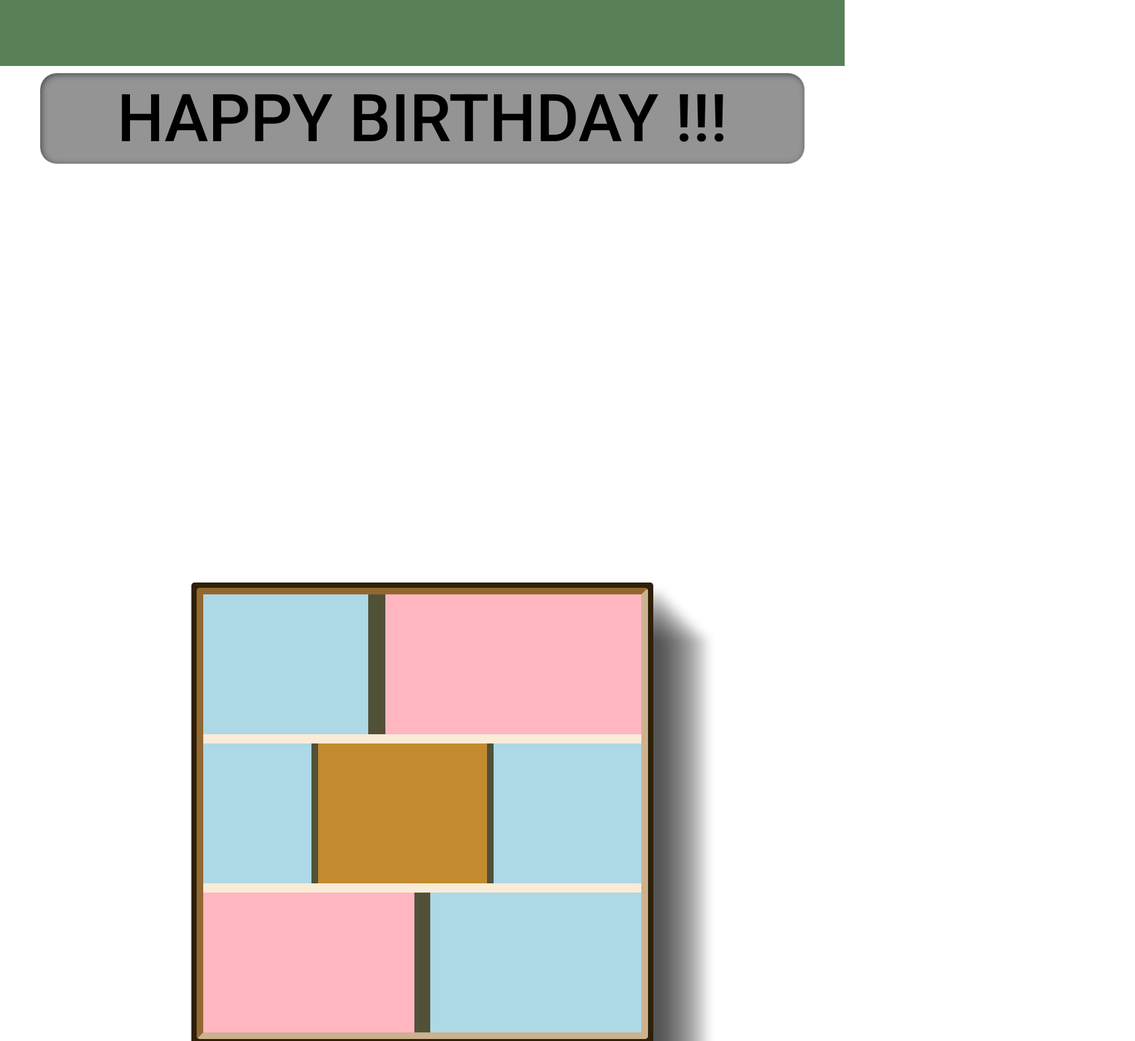
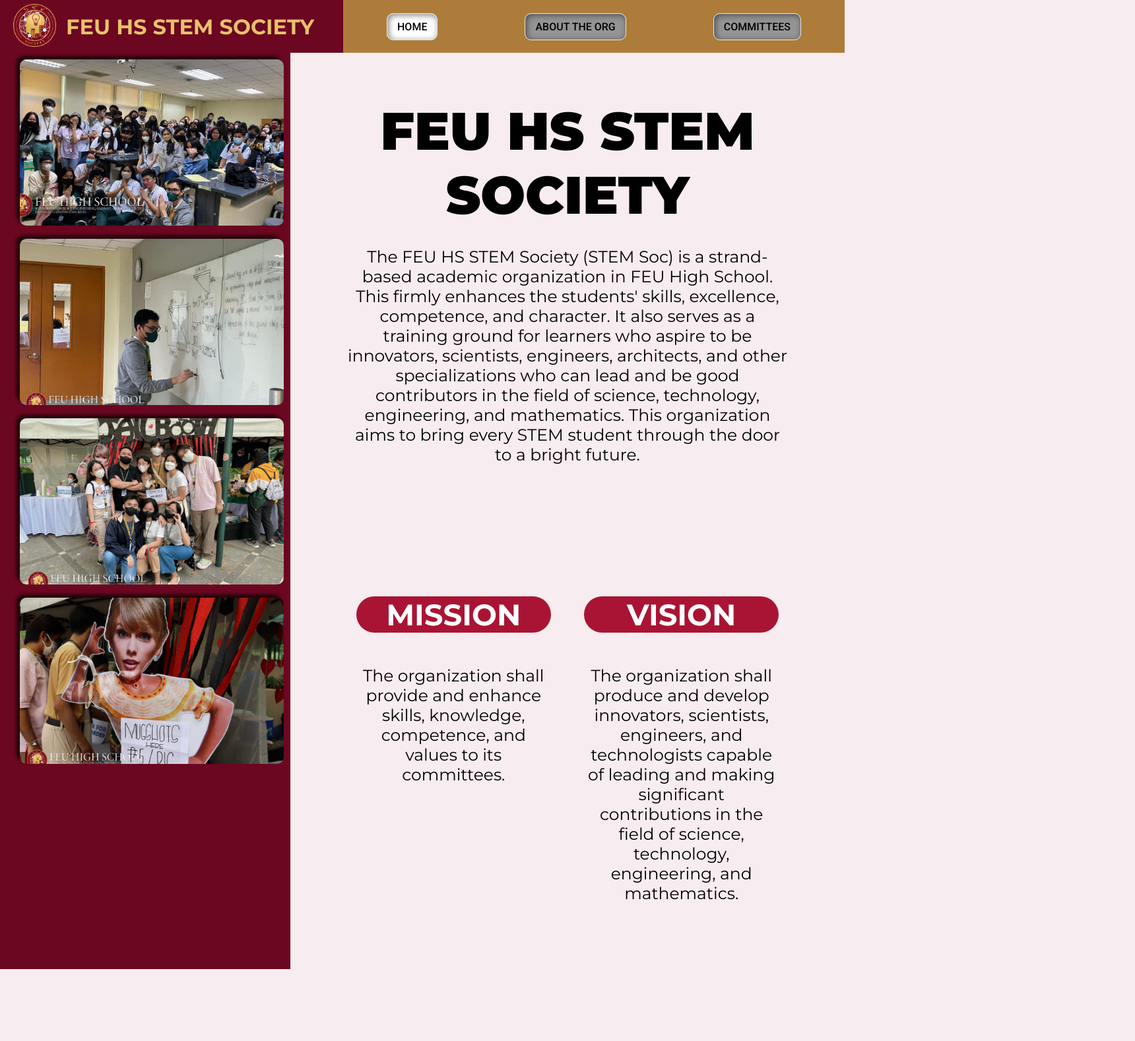
Before and after one commit to aarndv/stem-society, a plain HTML site: page homepage.html in a window 1280 px wide. Shown: the top 1578 px of the page at 66% size, 1720 px wide, since content can reach past the window. After the commit the page ends 1469 px from the top, so only its background shows below. Drawn offline with Linux system fonts and the light colour scheme; a web font is replaced by a local one.

Commit message:
Added new files

```diff
--- /dev/null
+++ b/css/header.css
@@ -0,0 +1,75 @@
+.header {
+  height: 5rem;
+  background-color: rgb(107,7,32);
+  display: flex;
+  justify-content: space-between;
+  position: fixed;
+  top: 0rem;
+  right: 0rem;
+  left: 0rem;
+  z-index: 100;
+}
+
+.left-side {
+  flex: 1;
+  min-width:31.25rem;
+  display: flex;
+  justify-content: left;
+  align-items: center;
+  padding-left: 1.25rem;
+}
+
+.logo {
+  width: 4.0625rem;
+  margin-right: 0.9375rem;
+}
+
+.right-side {
+  background-color: rgb(173,124,58);
+  width: 50rem;
+  display: flex;
+  justify-content: space-around;
+  align-items: center;
+}
+
+.org-name {
+  font-family: Montserrat;
+  color: rgb(231,193,110);
+  font-weight: bold;
+  font-size: 2rem;
+}
+
+.home-button, .ato-button, .achievements-button, .committees-button {
+  font-family: Roboto, Montserrat;
+  font-weight: 500;
+  cursor: pointer;
+  background-color: rgb(148,148,148);
+  color: rgb(0, 0, 0);
+  padding-left: 0.9375rem;
+  padding-right: 0.9375rem;
+  padding-top: 0.625rem;
+  padding-bottom: 0.625rem;
+  border-width: 0.0625rem;
+  border-radius: 0.625rem;
+  border-style: solid;
+  border-color: rgb(235,232,229);
+  box-shadow: inset 0.125rem 0.125rem 0.625rem rgba(0, 0, 0, 0.5);
+  transition: all 0.15s;
+}
+
+.home-button {
+  background-color: white;
+}
+
+.ato-button:hover {
+  background-color: white;
+}
+
+
+.achievements-button:hover {
+  background-color: white;
+}
+
+.committees-button:hover {
+  background-color: white;
+}
--- /dev/null
+++ b/css/homepage.css
@@ -0,0 +1,77 @@
+body {
+  height: 7rem;
+  padding-top: 6.25rem;
+  margin: 0;
+  background-color: rgba(202,134,151, 0.15);
+}
+
+.overall {
+  display: flex;
+  flex-direction: row;
+  margin-top: -1.25rem;
+}
+
+.home-button {
+  background-color: white;
+}
+
+.contents {
+  margin-top: 3.125rem;
+}
+
+.brief-introduction-container, .mission-and-vision-container {
+  margin: 1.25rem;
+}
+
+.title {
+  font-family: Montserrat;
+  font-size: 5rem;
+  text-align: center;
+  font-weight: 900;
+  margin-bottom: 1.875rem;
+}
+
+.brief-introduction-container {
+  font-family: Montserrat;
+  font-size: 1.5625rem;
+  text-align: center;
+}
+
+.brief-introduction-row {
+  display: grid;
+  grid-template-columns: 1fr 10fr 1fr;
+}
+
+.mission-and-vision-container {
+  font-family: Montserrat;
+  margin-top: 12.5rem;
+  display: grid;
+  grid-template-columns: 1fr 10fr 10fr 1fr;
+  vertical-align: top;
+  column-gap: 3.125rem;
+}
+
+.mv-text1, .mv-text2 {
+  font-family: Montserrat;
+  font-weight: 400;
+  font-size: 25px;
+  text-align: center;
+  height: 27.5rem;
+}
+
+.mv-title1, .mv-title2 {
+  color: white;
+  font-size: 2.8125rem;
+  font-weight: bold;
+  text-align: center;
+  margin-bottom: 3.125rem;
+  border-radius: 2.5rem;
+}
+
+.mv-title1 {
+  background-color: rgb(170,20,52);
+}
+
+.mv-title2 {
+  background-color: rgb(170,20,52)
+}
--- /dev/null
+++ b/css/sidebar.css
@@ -0,0 +1,77 @@
+.sidebar {
+  padding-top: 10px;
+  padding-right: 10px;
+  display: flex;
+  flex-direction: column;
+  justify-content: left;
+  align-items: center;
+  background-color: rgb(107,7,32);
+}
+
+.home-container {
+  margin-bottom: 1rem;
+  min-height: 14.375rem;
+  position: relative;
+}
+
+.home-container .home-pop-up1 {
+  position: absolute;
+  width: 75rem;
+  left: 6.25rem;
+  margin-left: 31.25rem;
+  pointer-events: none;
+  opacity: 0;
+  transition: all 0.15s;
+  border-radius: 3.125rem;
+  border-width: 0.625rem;
+  border-color: rgb(107,7,32);
+  border-style: solid;
+}
+
+.home-container:hover .home-pop-up1 {
+  opacity: 1;
+}
+
+.home-container .home-pop-up1 {
+  left: 0px;
+  top: 0px;
+  position: absolute;
+  z-index: 50;
+}
+
+.home-container .home-pop-up2 {
+  position: absolute;
+  width: 75rem;
+  left: 6.25rem;
+  margin-left: 31.25rem;
+  pointer-events: none;
+  opacity: 0;
+  transition: all 0.15s;
+  border-radius: 3.125rem;
+  border-width: 0.625rem;
+  border-color: rgb(107,7,32);
+  border-style: solid;
+}
+
+.home-container:hover .home-pop-up2 {
+  opacity: 1;
+}
+
+.home-container .home-pop-up2 {
+  left: 0px;
+  top: 0px;
+  position: absolute;
+  z-index: 50;
+}
+
+.home-picture1, .home-picture2, .home-picture3, .home-picture4 {
+  margin-left: 1.875rem;
+  width: 25rem;
+  height: 15.75rem;
+  object-fit: cover;
+  object-position: center;
+  border-radius: 0.625rem;
+  cursor: pointer;
+  z-index: 5;
+  box-shadow: -5px -5px 5px rgba(0, 0, 0, 0.7);
+}
--- a/homepage.html
+++ b/homepage.html
@@ -1,53 +1,87 @@
 <!DOCTYPE html>
 <html>
   <head>
-    <title>Happy Birthday !!!</title>
-
+    <title>FEU HS Stem Society</title>
+    <link rel="stylesheet" href="css/homepage.css">
+    <link rel="stylesheet" href="css/general.css">
+    <link rel="stylesheet" href="css/sidebar.css">
+    <link rel="stylesheet" href="css/header.css">
     <link rel="preconnect" href="https://fonts.googleapis.com">
     <link rel="preconnect" href="https://fonts.gstatic.com" crossorigin>
-    <link href="https://fonts.googleapis.com/css2?family=Bacasime+Antique&family=Indie+Flower&family=Roboto:ital,wght@0,100;0,300;0,400;0,500;0,700;0,900;1,100;1,300;1,400;1,500;1,700;1,900&family=Satisfy&display=swap" rel="stylesheet">
-
-    <link rel="stylesheet" href="styles1/general.css">
-    <link rel="stylesheet" href="styles1/header.css">
-    <link rel="stylesheet" href="styles1/home.css">
-    <link rel="stylesheet" href="styles1/box.css">
+    <link href="https://fonts.googleapis.com/css2?family=Montserrat:wght@400;500;600;700;900&family=Roboto:wght@400;500;700;900&display=swap" rel="stylesheet">
+    <link rel="icon" href="logos/logo.png" type="image/icon type">
   </head>
   <body>
 
+    <div class="header">
+      <div class="left-side">
 
-    <div class="header">
-      <div class="left-header"></div>
-      <div class="middle-header"></div>
-      <div class="right-header"></div>
+        <div class="logo-container">
+          <img class="logo" src="logos/logo.png">
+        </div>
+        <div class="org-name">
+          FEU HS STEM SOCIETY
+        </div>
+      </div>
+      <div class="right-side">
+        <a class="home-button">HOME</a>
+        <a class="ato-button">ABOUT THE ORG</a>
+        <a class="committees-button">COMMITTEES</a>
+      </div>
     </div>
+    <div class="overall">
+      <div class="sidebar">
+        <div class="overlay"></div>
+        <div class="home-container">
+          <img class="home-pop-up1" src="home copy.jpg">
+          <img class="home-picture1" src="home.jpg">
+        </div>
+        <div class="home-container">
+          <img class="home-pop-up2" src="tutor copy.jpg">
+          <img class="home-picture2" src="tutor.jpg">
 
-    <div class="greetings-container">
-      <div class="greetings">HAPPY BIRTHDAY !!!</div>
-    </div>
+        </div>
+        <div class="home-container">
+          <img class="home-picture3" src="booth.jpg">
+        </div>
+        <div class="home-container">
+          <img class="home-picture4" src="ts.jpg">
+        </div>
+      </div>
 
-    <div class="body">
-      <div class="box-container">
-        <div class="box">
-          <div class="box-top-row">
-            <div class="chocolates-container"></div>
-            <div class="flower-container"></div>
+      <div class="contents">
+        <div class="brief-introduction-container">
+          <div class="title">FEU HS STEM SOCIETY</div>
+          <div class="brief-introduction-row">
+            <div></div>
+            <div class="brief-introduction">
+              The FEU HS STEM Society (STEM Soc) is a strand-based academic organization in FEU High School. This firmly enhances the students' skills, excellence, competence, and character. It also serves as a training ground for learners who aspire to be innovators, scientists, engineers, architects, and other specializations who can lead and be good contributors in the field of science, technology, engineering, and mathematics. This organization aims to bring every STEM student through the door to a bright future.
+            </div>
+            <div></div>
           </div>
-          <div class="box-middle-row">
-            <div class="confetti-container"></div>
-            <div class="letter-container"></div>
-            <div class="poetry-container"></div>
+        </div>
+        <div class="mission-and-vision-container">
+          <div></div>
+          <div class="mission-container">
+            <div class="mv-title1">MISSION</div>
+            <div class="mv-text1">
+              The organization shall provide and enhance skills, knowledge,  competence, and values to its committees.
+            </div>
           </div>
-          <div class="box-bottom-row">
-            <div class="pictures-container"></div>
-            <div class="game-container"></div>
+          <div class="vision-container">
+            <div class="mv-title2">VISION</div>
+            <div class="mv-text2">
+              The organization shall produce and develop innovators, scientists, engineers, and technologists capable of leading and making significant contributions in the field of science, technology, engineering, and mathematics.
+            </div>
           </div>
+          <div></div>
         </div>
       </div>
     </div>
 
-
-    <div class="footer"></div>
-
+    <div class="footer-container">
+      <div class="footer"></div>
+    </div>
 
   </body>
 </html>
```
Also changed, not shown: booth.jpg (added), css/general.css (added), home copy.jpg (added), home.jpg (added), logos/357980706_1203737200293773_6832813029618419497_n.jpg (added), logos/logo.png (added), try.jpg (added), ts.jpg (added), tutor copy.jpg (added), tutor.jpg (added).
